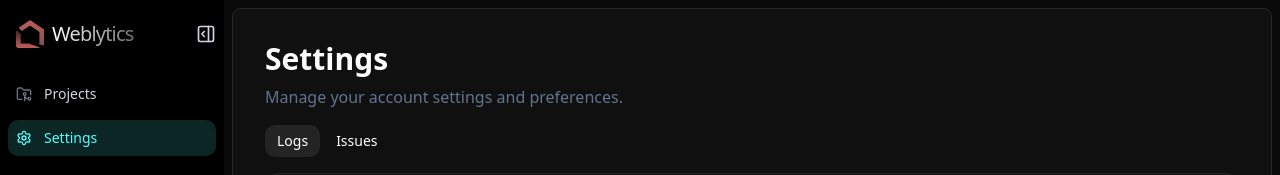
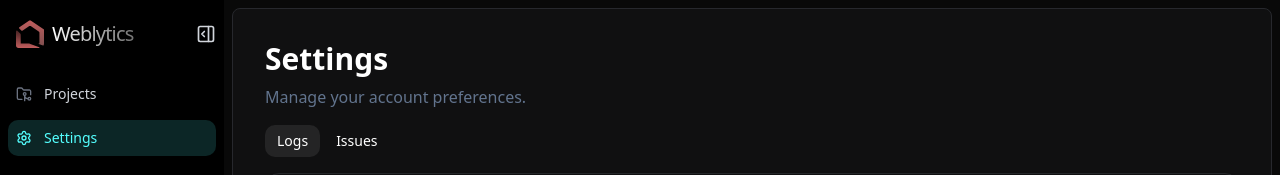
Before and after one commit to RahulRingane/webAnalytics, a Next.js app: page /settings in a window 1280 px wide. Shown: the top 175 px of the page. Built offline with nearby package versions, Linux system fonts and the light colour scheme; no server answers; the database is empty.

Commit message:
change settings

```diff
--- a/src/app/(root)/settings/page.tsx
+++ b/src/app/(root)/settings/page.tsx
@@ -15,7 +15,7 @@ const SettingsPage = () => {
         <div className="flex flex-col gap-2">
           <h1 className="font-semibold text-white text-3xl">Settings</h1>
           <p className="text-muted-foreground">
-            Manage your account settings and preferences.
+            Manage your account preferences.
           </p>
         </div>
         <AnimatedTabs tabs={tabs} />
```
Also changed, not shown: 1 other file (tests, documents, lock files or other folders).
